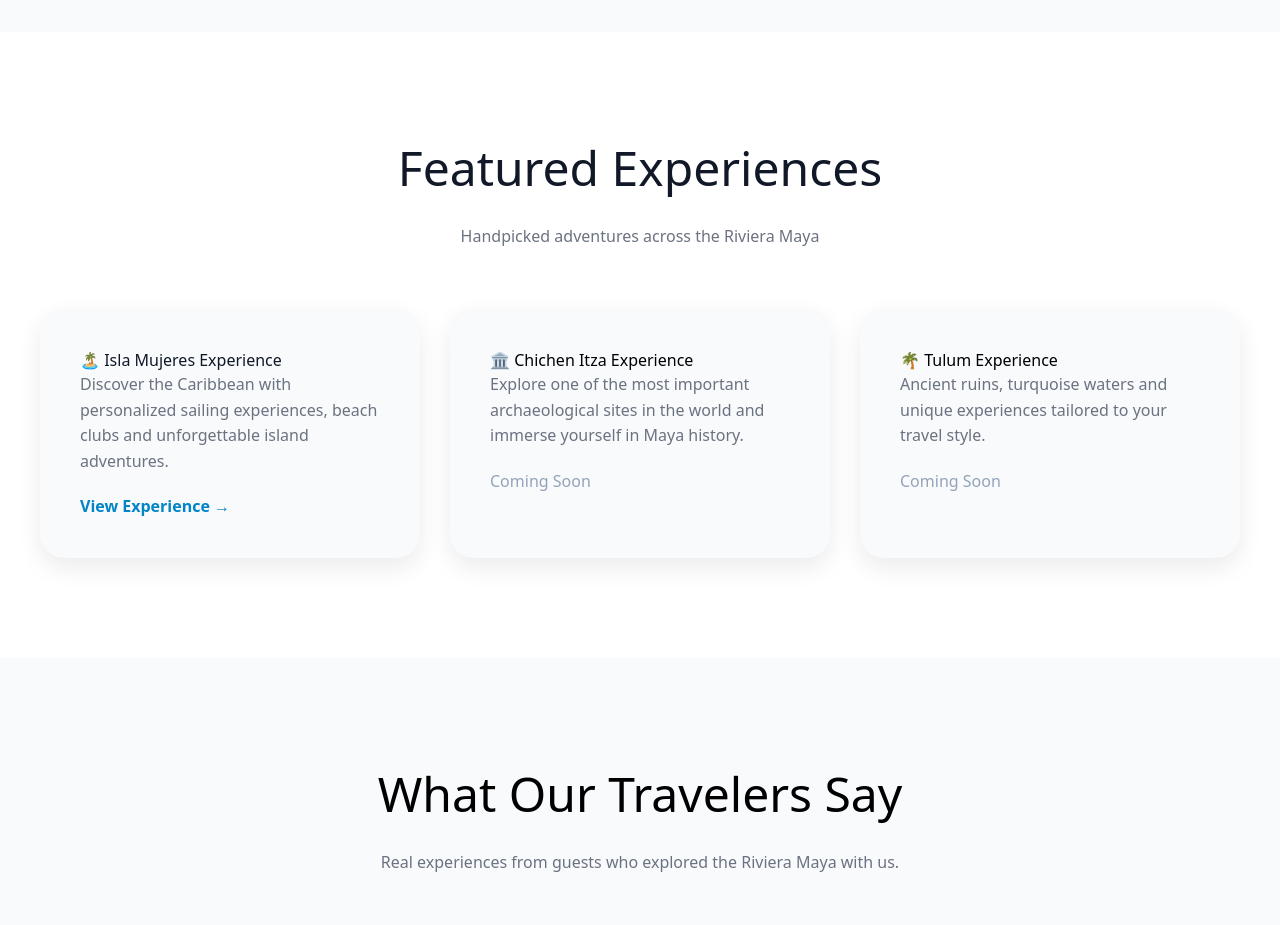
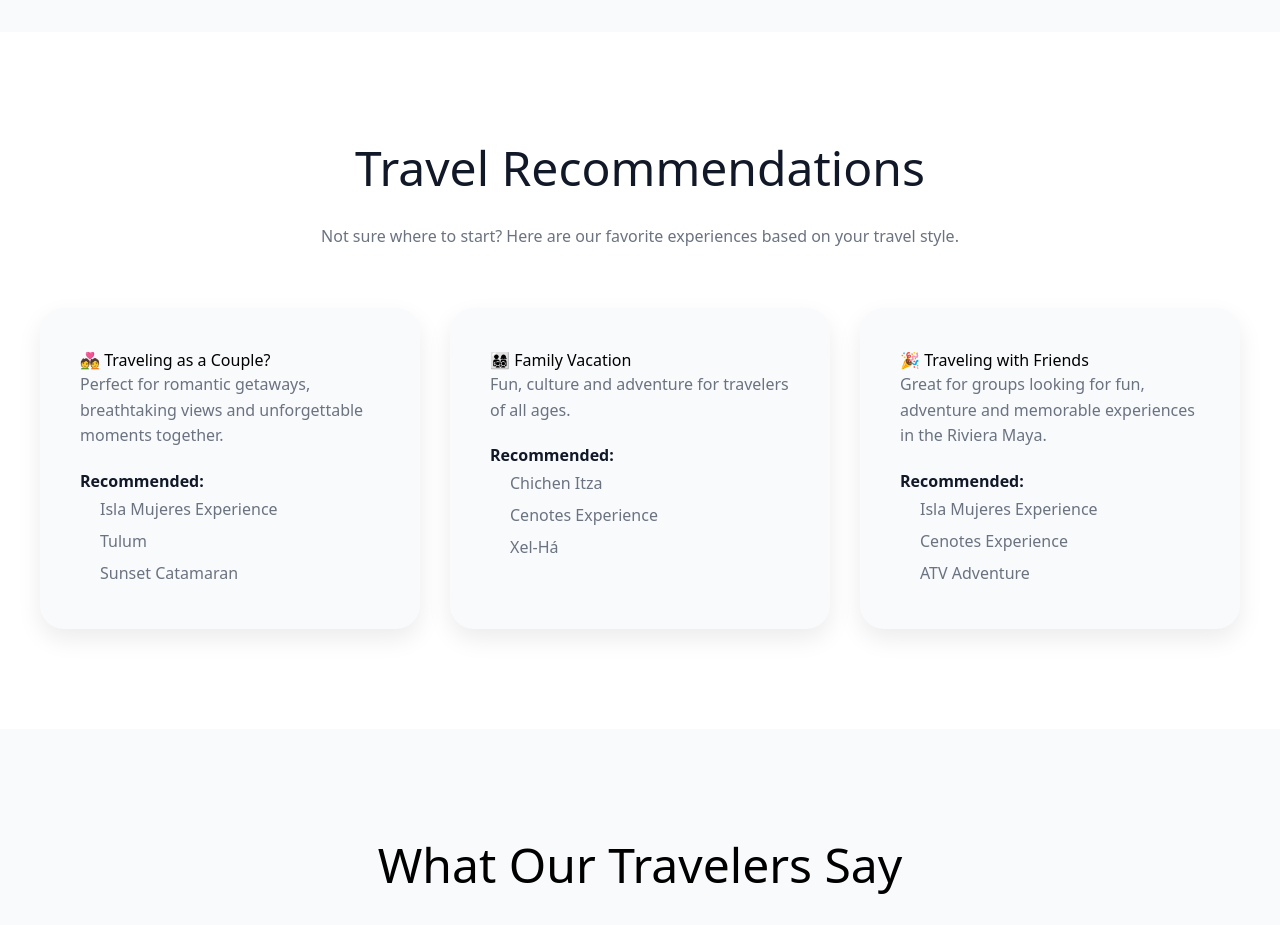
Before and after one commit to Cuba-Mr-D/mayan-xperience-tours, a Next.js app: page / in a window 1280 px wide. Shown: the part 3200-4125 px from the top of the page. Built offline with nearby package versions, Linux system fonts and the light colour scheme.

Commit message:
Refine travel recommendations section

```diff
--- a/components/FeaturedExperiences.tsx
+++ b/components/FeaturedExperiences.tsx
@@ -23,7 +23,7 @@
             color: "#111827",
           }}
         >
-          Featured Experiences
+          Travel Recommendations
         </h2>
 
         <p
@@ -33,7 +33,7 @@
             marginBottom: "60px",
           }}
         >
-          Handpicked adventures across the Riviera Maya
+          Not sure where to start? Here are our favorite experiences based on your travel style.
         </p>
 
         <div
@@ -43,48 +43,7 @@
             gap: "30px",
           }}
         >
-          {/* Isla Mujeres */}
-          <Link
-            href="/isla-mujeres"
-            style={{ textDecoration: "none" }}
-          >
-            <div
-              style={{
-                backgroundColor: "#f8fafc",
-                padding: "40px",
-                borderRadius: "24px",
-                boxShadow: "0 10px 25px rgba(0,0,0,0.08)",
-                cursor: "pointer",
-                height: "100%",
-              }}
-            >
-              <h3 style={{ color: "#111827" }}>
-                🏝 Isla Mujeres Experience
-              </h3>
-
-              <p
-                style={{
-                  color: "#6b7280",
-                  lineHeight: "1.6",
-                }}
-              >
-                Discover the Caribbean with personalized sailing experiences,
-                beach clubs and unforgettable island adventures.
-              </p>
-
-              <p
-                style={{
-                  marginTop: "20px",
-                  color: "#0284c7",
-                  fontWeight: "bold",
-                }}
-              >
-                View Experience →
-              </p>
-            </div>
-          </Link>
-
-          {/* Chichen Itza */}
+          {/* Couples */}
           <div
             style={{
               backgroundColor: "#f8fafc",
@@ -93,7 +52,7 @@
               boxShadow: "0 10px 25px rgba(0,0,0,0.08)",
             }}
           >
-            <h3>🏛 Chichen Itza Experience</h3>
+            <h3>💑 Traveling as a Couple?</h3>
 
             <p
               style={{
@@ -101,21 +60,33 @@
                 lineHeight: "1.6",
               }}
             >
-              Explore one of the most important archaeological sites in the
-              world and immerse yourself in Maya history.
+              Perfect for romantic getaways, breathtaking views and unforgettable moments together.
             </p>
 
             <p
               style={{
                 marginTop: "20px",
-                color: "#94a3b8",
+                fontWeight: "bold",
+                color: "#111827",
               }}
             >
-              Coming Soon
+              Recommended:
             </p>
+
+            <ul
+              style={{
+                color: "#6b7280",
+                lineHeight: "2",
+                paddingLeft: "20px",
+              }}
+            >
+              <li>Isla Mujeres Experience</li>
+              <li>Tulum</li>
+              <li>Sunset Catamaran</li>
+            </ul>
           </div>
 
-          {/* Tulum */}
+          {/* Family */}
           <div
             style={{
               backgroundColor: "#f8fafc",
@@ -124,7 +95,7 @@
               boxShadow: "0 10px 25px rgba(0,0,0,0.08)",
             }}
           >
-            <h3>🌴 Tulum Experience</h3>
+            <h3>👨‍👩‍👧‍👦 Family Vacation</h3>
 
             <p
               style={{
@@ -132,18 +103,73 @@
                 lineHeight: "1.6",
               }}
             >
-              Ancient ruins, turquoise waters and unique experiences tailored
-              to your travel style.
+              Fun, culture and adventure for travelers of all ages.
             </p>
 
             <p
               style={{
                 marginTop: "20px",
-                color: "#94a3b8",
+                fontWeight: "bold",
+                color: "#111827",
               }}
             >
-              Coming Soon
+              Recommended:
             </p>
+
+            <ul
+              style={{
+                color: "#6b7280",
+                lineHeight: "2",
+                paddingLeft: "20px",
+              }}
+            >
+              <li>Chichen Itza</li>
+              <li>Cenotes Experience</li>
+              <li>Xel-Há</li>
+            </ul>
+          </div>
+
+          {/* Friends */}
+          <div
+            style={{
+              backgroundColor: "#f8fafc",
+              padding: "40px",
+              borderRadius: "24px",
+              boxShadow: "0 10px 25px rgba(0,0,0,0.08)",
+            }}
+          >
+            <h3>🎉 Traveling with Friends</h3>
+
+            <p
+              style={{
+                color: "#6b7280",
+                lineHeight: "1.6",
+              }}
+            >
+              Great for groups looking for fun, adventure and memorable experiences in the Riviera Maya.
+            </p>
+
+            <p
+              style={{
+                marginTop: "20px",
+                fontWeight: "bold",
+                color: "#111827",
+              }}
+            >
+              Recommended:
+            </p>
+
+            <ul
+              style={{
+                color: "#6b7280",
+                lineHeight: "2",
+                paddingLeft: "20px",
+              }}
+            >
+              <li>Isla Mujeres Experience</li>
+              <li>Cenotes Experience</li>
+              <li>ATV Adventure</li>
+            </ul>
           </div>
         </div>
       </div>
```
